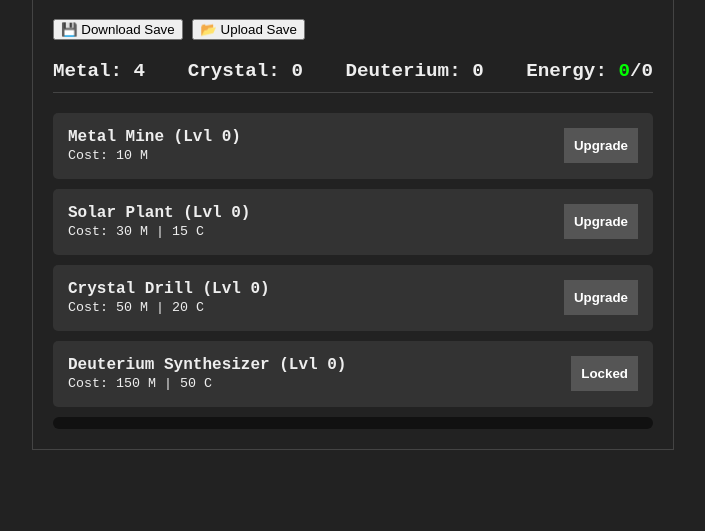
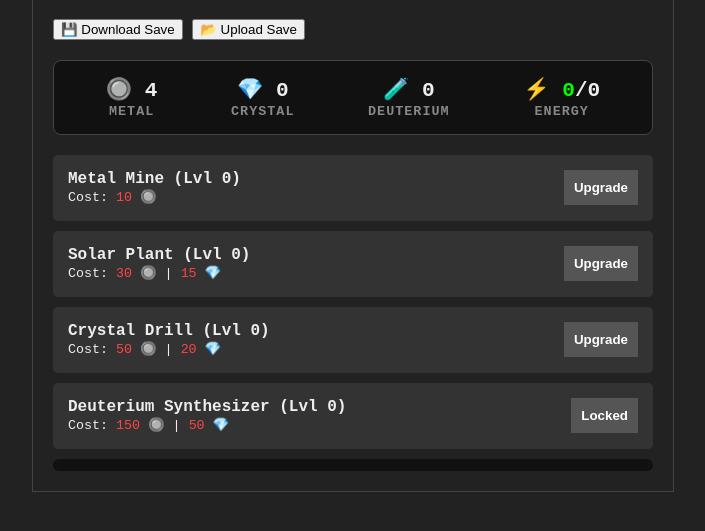
Before and after one commit to joaodperes/Stardust, a plain HTML site: page spacecolony.html in a window 1280 px wide. Shown: the part 113-644 px from the top of the page, without its empty margins (287-992 px from the left). Drawn offline with Linux system fonts and the light colour scheme.

Commit message:
Updated formatting and visuals

```diff
--- a/spacecolony.html
+++ b/spacecolony.html
@@ -15,7 +15,29 @@
         .building { background: #333; padding: 15px; margin-bottom: 10px; border-radius: 5px; display: flex; justify-content: space-between; align-items: center; }
         .building button { padding: 10px; cursor: pointer; background: #007bff; border: none; color: white; font-weight: bold; }
         .building button:disabled { background: #555; cursor: not-allowed; }
-    </style>
+
+        .resource-bar {
+            display: flex;
+            justify-content: space-around;
+            background: #111;
+            padding: 15px;
+            border-radius: 8px;
+            border: 1px solid #444;
+            margin-bottom: 20px;
+        }
+        .res-item {
+            display: flex;
+            flex-direction: column;
+            align-items: center;
+            text-align: center;
+        }
+        .res-value { font-size: 1.1em; font-weight: bold; margin-bottom: 2px; }
+        .res-label { font-size: 0.7em; text-transform: uppercase; color: #888; letter-spacing: 1px; }
+        .res-item.warning .res-label,
+        .res-item.warning .res-value {
+            color: #ff4444 !important;
+        }
+</style>
 </head>
 <body>
 
@@ -28,11 +50,22 @@
     </div>
 
     <div class="resource-bar">
-        <div class="res-item">Metal: <span id="metal-display">0</span></div>
-        <div class="res-item">Crystal: <span id="crystal-display">0</span></div>
-        <div class="res-item">Deuterium: <span id="deuterium-display">0</span></div>
-        <div class="res-item">Energy: <span id="energy-display">0</span>/<span id="max-energy-display">0</span></div>
-        <!-- <div class="res-item">Income: <span id="income-display">0</span>/sec</div> -->
+        <div class="res-item" id="metal-hover">
+            <div class="res-value">🔘 <span id="metal-display">0</span></div>
+            <div class="res-label">Metal</div>
+        </div>
+        <div class="res-item" id="crystal-hover">
+            <div class="res-value">💎 <span id="crystal-display">0</span></div>
+            <div class="res-label">Crystal</div>
+        </div>
+        <div class="res-item" id="deuterium-hover">
+            <div class="res-value">🧪 <span id="deuterium-display">0</span></div>
+            <div class="res-label">Deuterium</div>
+        </div>
+        <div class="res-item">
+            <div class="res-value">⚡ <span id="energy-display">0</span>/<span id="max-energy-display">0</span></div>
+            <div class="res-label">Energy</div>
+        </div>
     </div>
 
     <div id="building-list">
@@ -55,6 +88,14 @@
 
 <script>
     // --- 1. THE DATA ---
+
+    const icons = {
+        metal: "🔘", // Or use an <img> tag like <img src='metal.png' width='20'>
+        crystal: "💎",
+        deuterium: "🧪",
+        energy: "⚡"
+    };
+
     let gameData = {
         resources: {
             metal: 0,
@@ -256,20 +297,15 @@
     // This runs 10 times a second. It ONLY updates numbers, it does not destroy HTML.
     function updateGUI() {
         // Update top bar
-        const energySpan = document.getElementById("energy-display");
-        energySpan.innerText = Math.floor(gameData.resources.energy);
+        const energyDisplay = document.getElementById("energy-display");
+        energyDisplay.innerText = formatNum(gameData.resources.energy);
+        energyDisplay.style.color = gameData.resources.energy < 0 ? "#ff4444" : "#00ff00"; //red if negative, green otherwise
+        document.getElementById("max-energy-display").innerText = formatNum(gameData.resources.maxEnergy);
 
-        if (gameData.resources.energy < 0) {
-            energySpan.style.color = "red"; // Out of power!
-        } else {
-            energySpan.style.color = "#00ff00"; // Power is green/good
-        }
-
-        document.getElementById("metal-display").innerText = Math.floor(gameData.resources.metal);
-        document.getElementById("max-energy-display").innerText = Math.floor(gameData.resources.maxEnergy);
+        document.getElementById("metal-display").innerText = formatNum(gameData.resources.metal);
+        document.getElementById("crystal-display").innerText = formatNum(gameData.resources.crystal);
+        document.getElementById("deuterium-display").innerText = formatNum(gameData.resources.deuterium);
         //document.getElementById("income-display").innerText = getProduction();
-        document.getElementById("crystal-display").innerText = Math.floor(gameData.resources.crystal);
-        document.getElementById("deuterium-display").innerText = Math.floor(gameData.resources.deuterium);
 
         let buildPanel = document.getElementById("construction-status");
         if (gameData.construction.buildingKey) {
@@ -279,6 +315,33 @@
         } else {
             buildPanel.style.display = "none";
         }
+
+        let prod = getProduction();
+        let r = gameData.resources;
+
+        // Calculate current efficiency for the tooltip display
+        let efficiency = r.energy < 0 ? 0.1 : 1.0;
+        let effPercent = (efficiency * 100) + "%";
+        let isLowPower = r.energy < 0;
+
+        // --- Update Metal ---
+        const metalHover = document.getElementById("metal-hover");
+        metalHover.title = `Production: ${formatNum(prod.metal * 3600)} / hour\nEfficiency: ${effPercent}`;
+        // Toggle the 'warning' class based on energy
+        if (isLowPower) metalHover.classList.add("warning");
+        else metalHover.classList.remove("warning");
+
+        // --- Update Crystal ---
+        const crystalHover = document.getElementById("crystal-hover");
+        crystalHover.title = `Production: ${formatNum(prod.crystal * 3600)} / hour\nEfficiency: ${effPercent}`;
+        if (isLowPower) crystalHover.classList.add("warning");
+        else crystalHover.classList.remove("warning");
+
+        // --- Update Deuterium ---
+        const deutHover = document.getElementById("deuterium-hover");
+        deutHover.title = `Production: ${formatNum(prod.deuterium * 3600)} / hour\nEfficiency: ${effPercent}`;
+        if (isLowPower) deutHover.classList.add("warning");
+        else deutHover.classList.remove("warning");
 
         // Update buttons: Disable if busy OR can't afford
         for (let key in gameData.buildings) {
@@ -292,12 +355,26 @@
 
             document.getElementById(`lvl-${key}`).innerText = b.level;
 
-            // Update the cost display text to show all costs
-            let costText = `Cost: ${costs.metal} M`;
-            if (costs.crystal > 0) costText += ` | ${costs.crystal} C`;
-            if (costs.deuterium > 0) costText += ` | ${costs.deuterium} D`;
+            // 1. Build the HTML string for costs with color coding
+            let costHtml = "Cost: ";
 
-            document.getElementById(`cost-${key}`).innerText = costText;
+            function getSpan(amount, current, icon) {
+                let color = current >= amount ? "#00ff00" : "#ff4444";
+                return `<span style="color: ${color}">${formatNum(amount)} ${icon}</span>`;
+            }
+
+            costHtml += getSpan(costs.metal, r.metal, icons.metal);
+            if (costs.crystal > 0) costHtml += " | " + getSpan(costs.crystal, r.crystal, icons.crystal);
+            if (costs.deuterium > 0) costHtml += " | " + getSpan(costs.deuterium, r.deuterium, icons.deuterium);
+
+            // 2. Apply to the element
+            let costLabel = document.getElementById(`cost-${key}`);
+            costLabel.innerHTML = costHtml; // Use innerHTML because we are adding spans
+
+            // 3. Update top bar numbers using formatNum
+            document.getElementById("metal-display").innerText = formatNum(r.metal);
+            document.getElementById("crystal-display").innerText = formatNum(r.crystal);
+            document.getElementById("deuterium-display").innerText = formatNum(r.deuterium);
 
             let meetsReq = true;
             if (b.req) {
@@ -417,6 +494,11 @@
         reader.readAsText(file);
     }
 
+    function formatNum(num) {
+        // This adds the '.' or ',' depending on player's browser language
+        return new Intl.NumberFormat('pt-PT').format(Math.floor(num));
+    }
+
 // Force a save when the user leaves the page or refreshes
 window.addEventListener("beforeunload", function() {
     saveGame();
```
